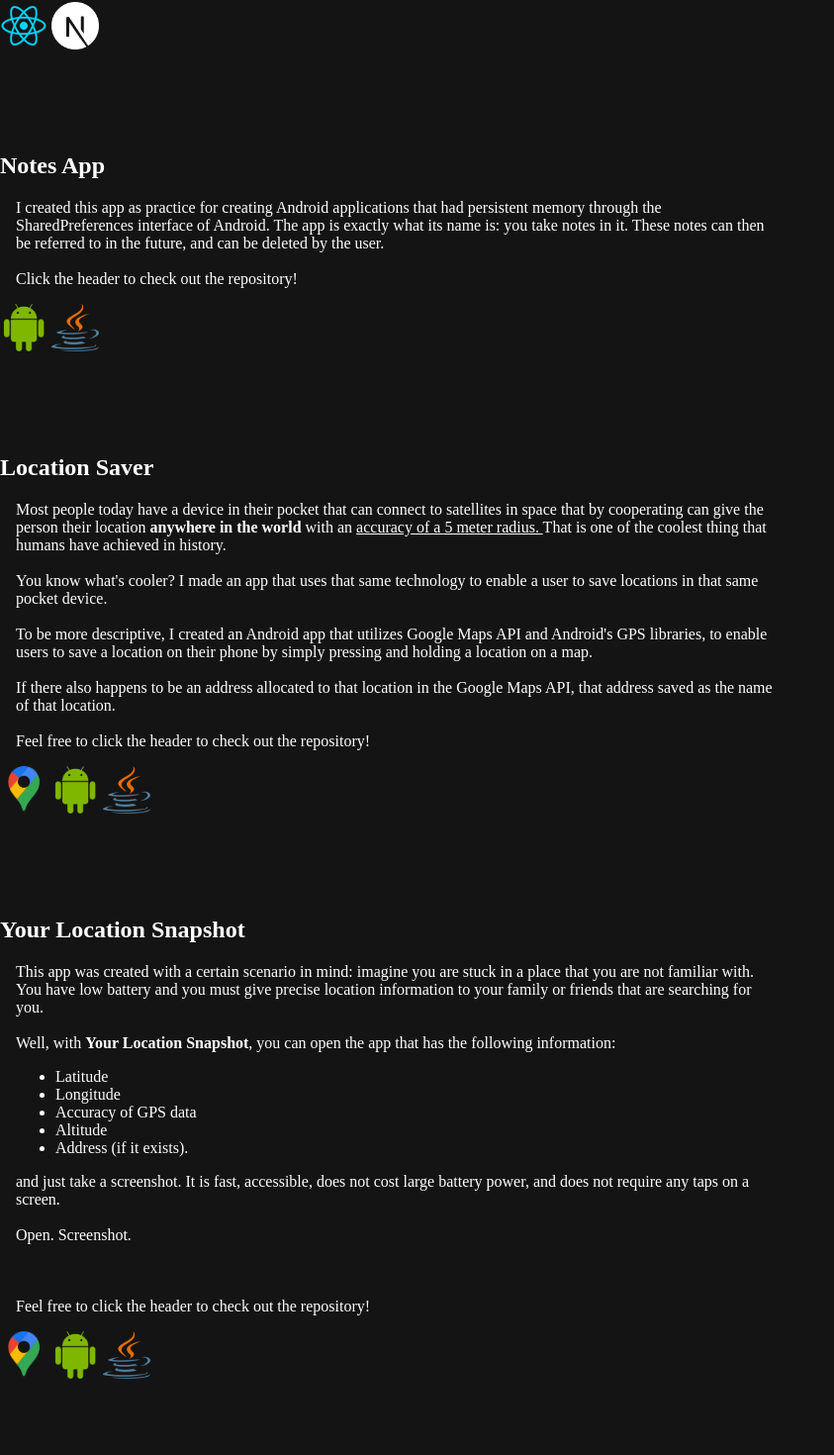
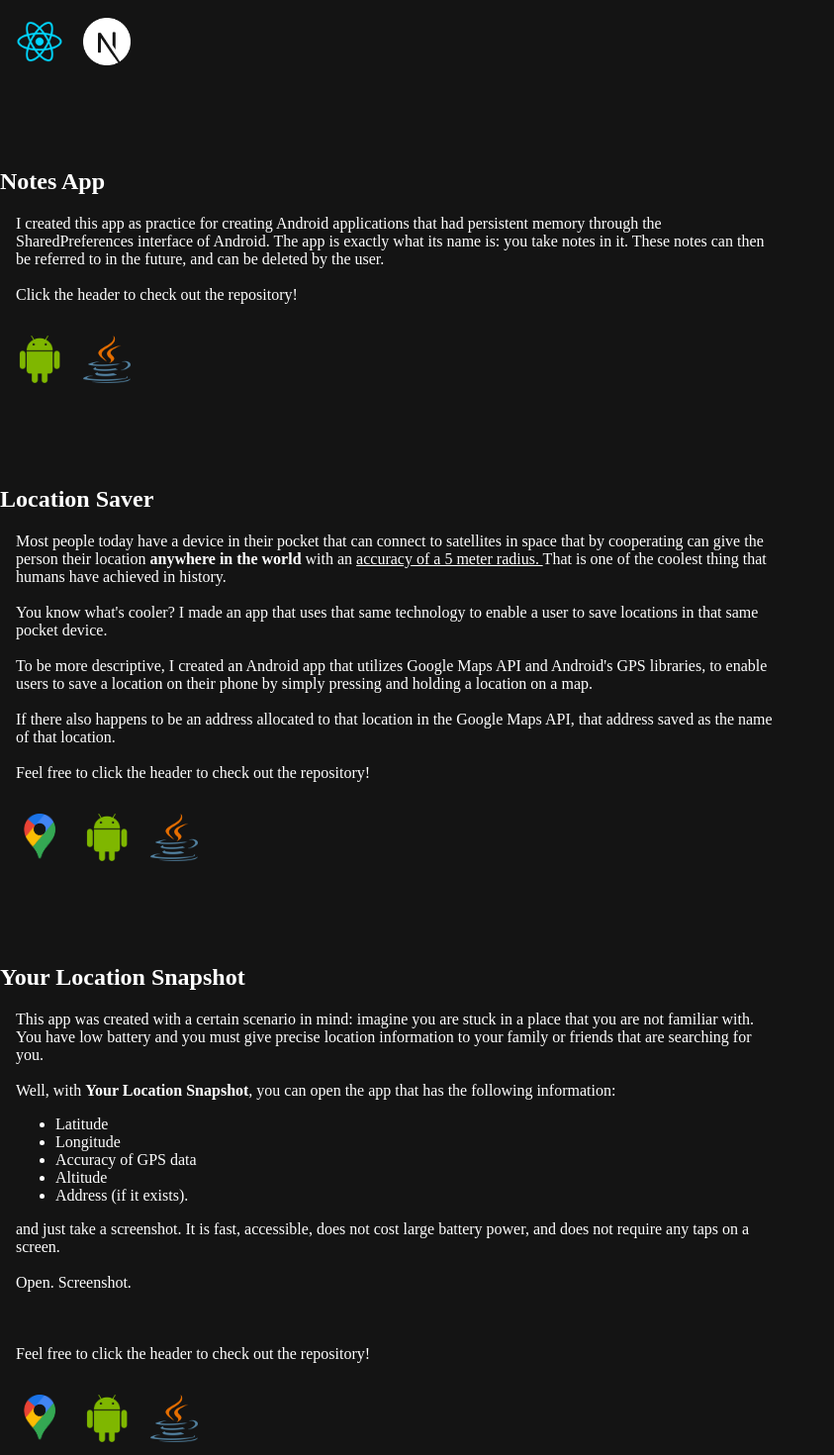
Before and after one commit to gratus00/PersonalWebsite, a Next.js app: page /Projects in a window 1280 px wide. Shown: the part 411-1881 px from the top of the page at 99% size, without its empty margins (0-843 px from the left). Built offline with nearby package versions, Linux system fonts and the light colour scheme.

Commit message:
Image fix reverted

```diff
--- a/pages/Projects.jsx
+++ b/pages/Projects.jsx
@@ -1,5 +1,4 @@
 import styles from "../styles/project.module.css";
-import Image from "next/image";
 
 const Projects = () => {
     return (
@@ -26,7 +25,7 @@ const Projects = () => {
 
                 </p>
 
-                <Image src="/react.png" title="React" alt="" width={48} height={48}/> <Image src="/nextjs.png" title = "Next.js" alt="" width={48} height={48}/>
+                <img src="/react.png" title="React" alt=""/> <img src="/nextjs.png" title = "Next.js" alt=""/>
             </div>
 
 
@@ -43,7 +42,7 @@ const Projects = () => {
 
                 </p>
 
-                <Image src="/android.png" title="Android" alt="" width={48} height={48}/> <Image src="/java.png" title = "Java" alt="" width={48} height={48}/>
+                <img src="/android.png" title="Android" alt=""/> <img src="/java.png" title = "Java" alt=""/>
             </div>
 
 
@@ -66,7 +65,7 @@ const Projects = () => {
                 Feel free to click the header to check out the repository!
 
             </p>
-            <Image src="/googlemaps.png" title="Google Maps" alt="" width={48} height={48}/> <Image src="/android.png" title="Android" alt="" width={48} height={48}/> <Image src="/java.png" title = "Java" alt="" width={48} height={48}/>
+            <img src="/googlemaps.png" title="Google Maps" alt=""/> <img src="/android.png" title="Android" alt=""/> <img src="/java.png" title = "Java" alt=""/>
             </div>
 
 
@@ -94,7 +93,7 @@ const Projects = () => {
                     <br /><br />
                     Feel free to click the header to check out the repository!
                 </p>
-                <Image src="/googlemaps.png" title="Google Maps" alt="" width={48} height={48}/> <Image src="/android.png" title="Android" alt="" width={48} height={48}/> <Image src="/java.png" title = "Java" alt="" width={48} height={48}/>
+                <img src="/googlemaps.png" title="Google Maps" alt=""/> <img src="/android.png" title="Android" alt=""/> <img src="/java.png" title = "Java" alt=""/>
             </div>
         </div>
     );
--- a/styles/navbar.module.css
+++ b/styles/navbar.module.css
@@ -6,6 +6,7 @@
     align-items: center;
     position: sticky;
     top: 0;
+    z-index: 998;
 }
 
 
--- a/styles/project.module.css
+++ b/styles/project.module.css
@@ -30,7 +30,7 @@
     margin-right: 1rem;
 }
 
-.project Image{
+.project img{
     height: 3rem;
     width: 3rem;
     margin-left: 1rem;
--- a/styles/sidebar.module.css
+++ b/styles/sidebar.module.css
@@ -38,7 +38,7 @@
     background-color: transparent;
     border: none;
     padding: 1.1rem;
-    z-index: 2;
+    z-index: 999;
     cursor: pointer;
 }
 .sidebar-button:focus{
```
